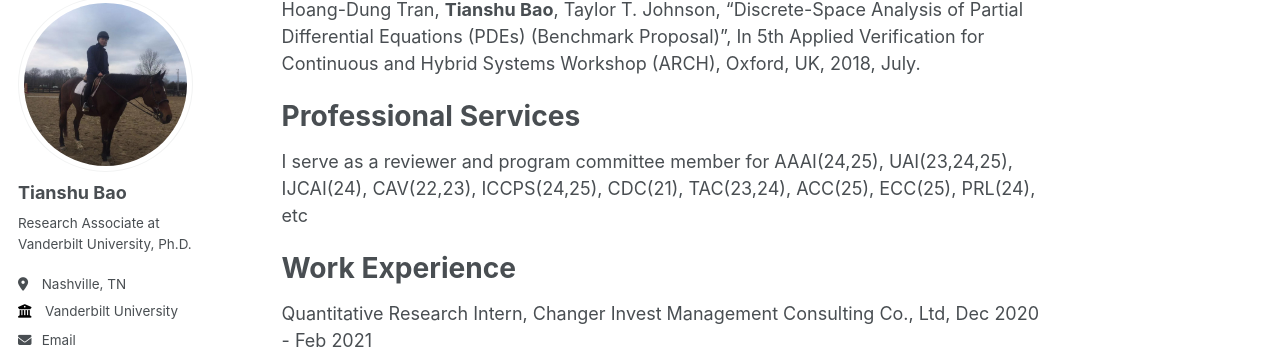
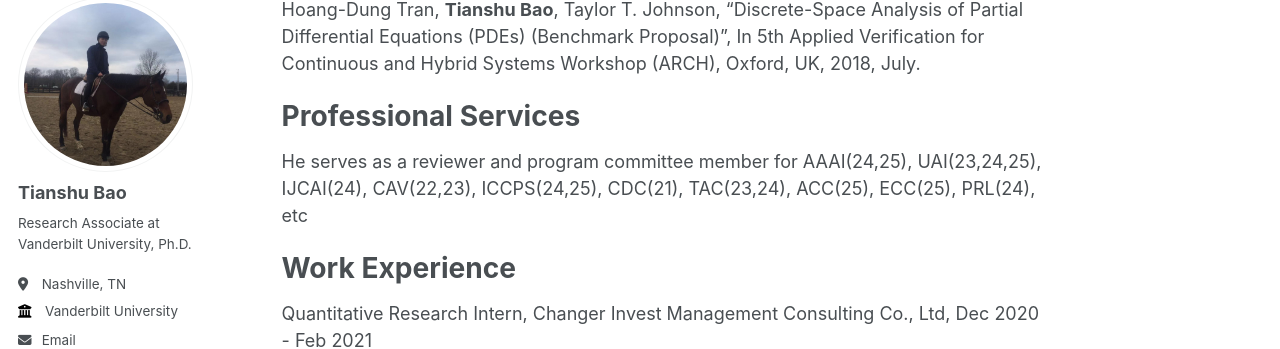
Before and after one commit to tianshubao1/tianshubao1.github.io, a Jekyll site: the page built from _pages/about.md, in a window 1280 px wide and 900 px high, scrolled down 984 px. Shown: the part 109-458 px from the top of the window. Built offline with Jekyll 4.4.1, drawn with Linux system fonts in a browser that asks for light colours; some web fonts are replaced.

Commit message:
Update about.md

```diff
--- a/_pages/about.md
+++ b/_pages/about.md
@@ -27,7 +27,7 @@ Hoang-Dung Tran, **Tianshu Bao**, Taylor T. Johnson, "Discrete-Space Analysis of
 
 Professional Services
 ======
-I serve as a reviewer and program committee member for AAAI(24,25), UAI(23,24,25), IJCAI(24), CAV(22,23), ICCPS(24,25), CDC(21), TAC(23,24), ACC(25), ECC(25), PRL(24), etc
+He serves as a reviewer and program committee member for AAAI(24,25), UAI(23,24,25), IJCAI(24), CAV(22,23), ICCPS(24,25), CDC(21), TAC(23,24), ACC(25), ECC(25), PRL(24), etc
 
 Work Experience
 ======
```
